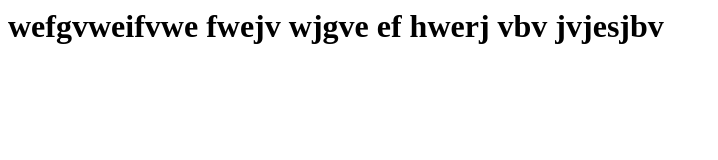
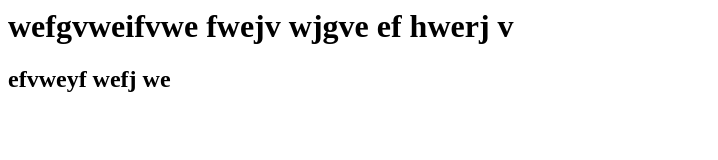
Before and after one commit to arunapptology/portfolio, a plain HTML site: page contact.html in a window 1280 px wide. Shown: the whole page, without its empty margins (0-718 px from the left). Drawn offline with Linux system fonts and the light colour scheme.

Commit message:
Contact changes

```diff
--- a/contact.html
+++ b/contact.html
@@ -8,7 +8,8 @@
 
 <body>
 
-    <h1>wefgvweifvwe fwejv wjgve ef hwerj vbv jvjesjbv</h1>
+    <h1>wefgvweifvwe fwejv wjgve ef hwerj v</h1>
+    <h2>efvweyf wefj we</h2>
 
 </body>
 
```
